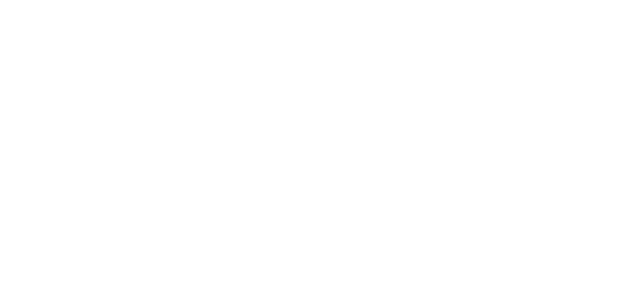
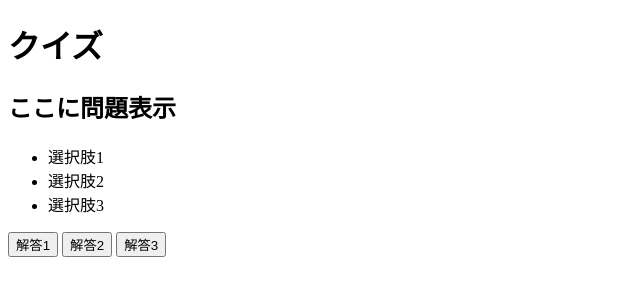
Before and after one commit to sagesaka/QuizApp_JS_training, a plain HTML site: page index.html in a window 1280 px wide. Shown: the whole page, without its empty margins (0-640 px from the left). Drawn offline with Linux system fonts and the light colour scheme.

Commit message:
クイズページを作成

```diff
--- a/index.html
+++ b/index.html
@@ -7,8 +7,20 @@
   <title>クイズアプリ</title>
 </head>
 <body>
+  <h1>クイズ</h1>
+  <h2 id="question">ここに問題表示</h2>
 
+  <ul>
+    <li id="ans1">選択肢1</li>
+    <li id="ans2">選択肢2</li>
+    <li id="ans3">選択肢3</li>
+  </ul>
 
+  <div class="btn-box">
+    <button type="button" id="answer1">解答1</button>
+    <button type="button" id="answer2">解答2</button>
+    <button type="button" id="answer3">解答3</button>
+  </div>
   <script src="main.js"></script>
 </body>
 </html>
```
